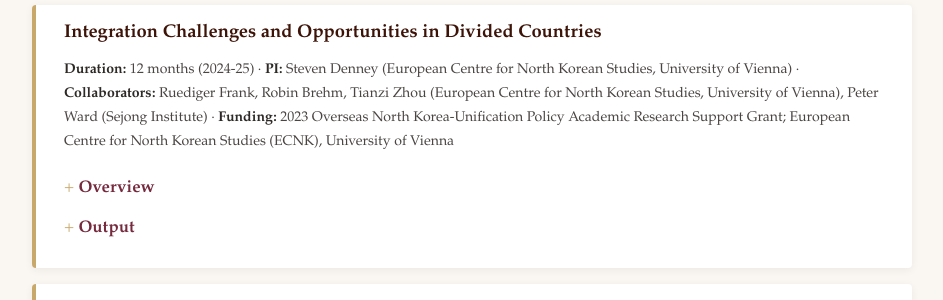
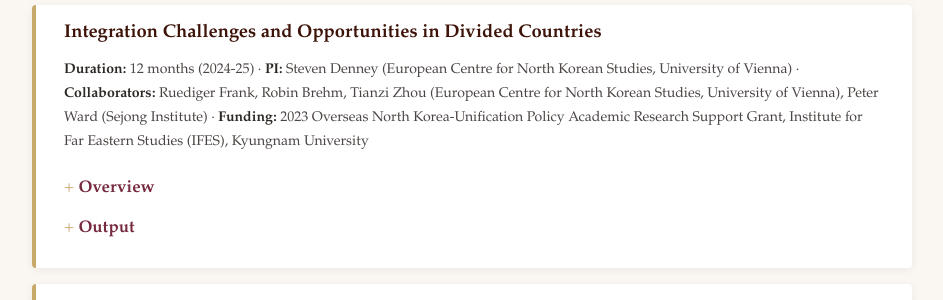
Before and after one commit to scdenney/scdenney.github.io, a Jekyll site: the page built from projects.md, in a window 1280 px wide and 900 px high, scrolled down 1305 px. Shown: the part 149-449 px from the top of the window, without its empty margins (168-1111 px from the left). Built offline with Jekyll 4.4.1, drawn with Linux system fonts in a browser that asks for light colours.

Commit message:
Fix Integration Challenges funding label and monograph citation (title, author order)

```diff
--- a/projects.md
+++ b/projects.md
@@ -158,7 +158,7 @@ Currently, my research program is organized around three projects that collectiv
 <h3>Integration Challenges and Opportunities in Divided Countries</h3>
 
 <p class="project-meta">
-<strong>Duration:</strong> 12 months (2024-25) · <strong>PI:</strong> Steven Denney (European Centre for North Korean Studies, University of Vienna) · <strong>Collaborators:</strong> Ruediger Frank, Robin Brehm, Tianzi Zhou (European Centre for North Korean Studies, University of Vienna), Peter Ward (Sejong Institute) · <strong>Funding:</strong> 2023 Overseas North Korea-Unification Policy Academic Research Support Grant; European Centre for North Korean Studies (ECNK), University of Vienna
+<strong>Duration:</strong> 12 months (2024-25) · <strong>PI:</strong> Steven Denney (European Centre for North Korean Studies, University of Vienna) · <strong>Collaborators:</strong> Ruediger Frank, Robin Brehm, Tianzi Zhou (European Centre for North Korean Studies, University of Vienna), Peter Ward (Sejong Institute) · <strong>Funding:</strong> 2023 Overseas North Korea-Unification Policy Academic Research Support Grant, Institute for Far Eastern Studies (IFES), Kyungnam University
 </p>
 
 <details>
```
Also changed, not shown: other parts of projects.md (+1 -1 lines).
